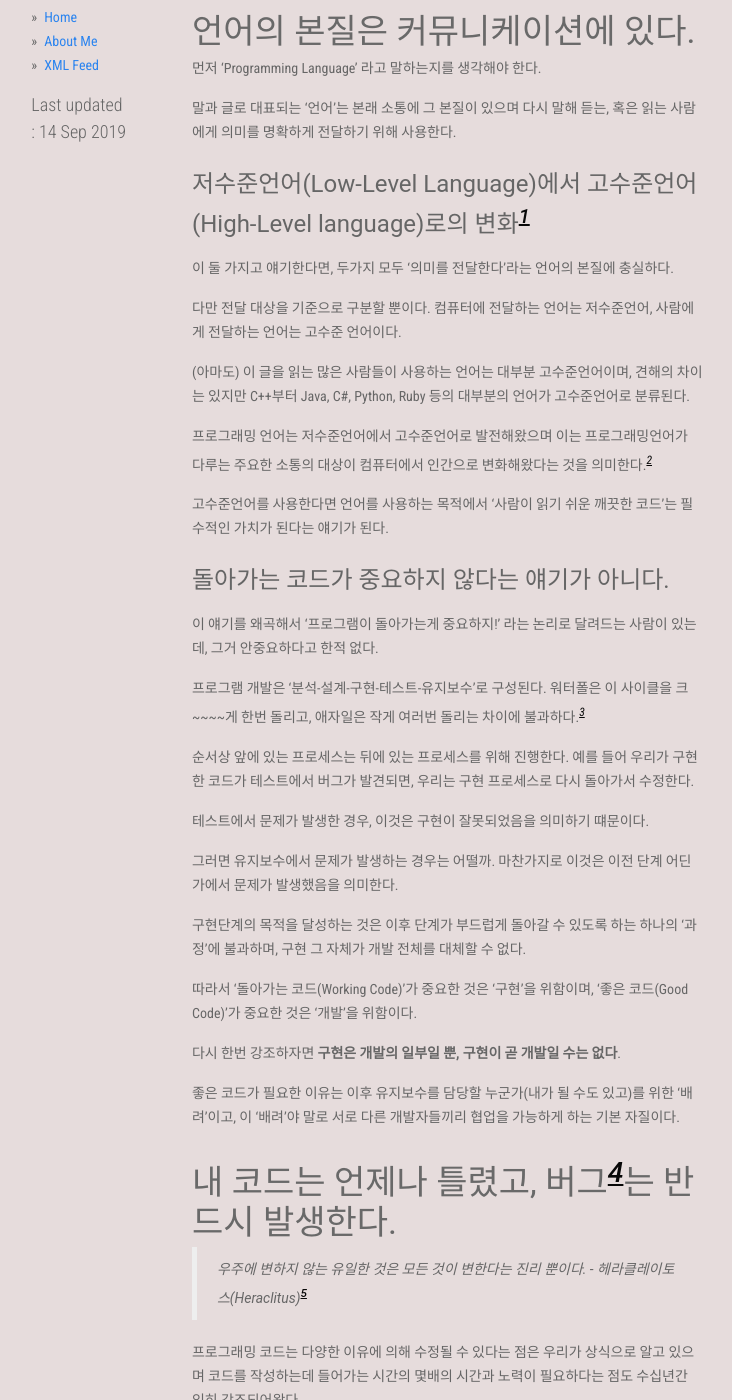
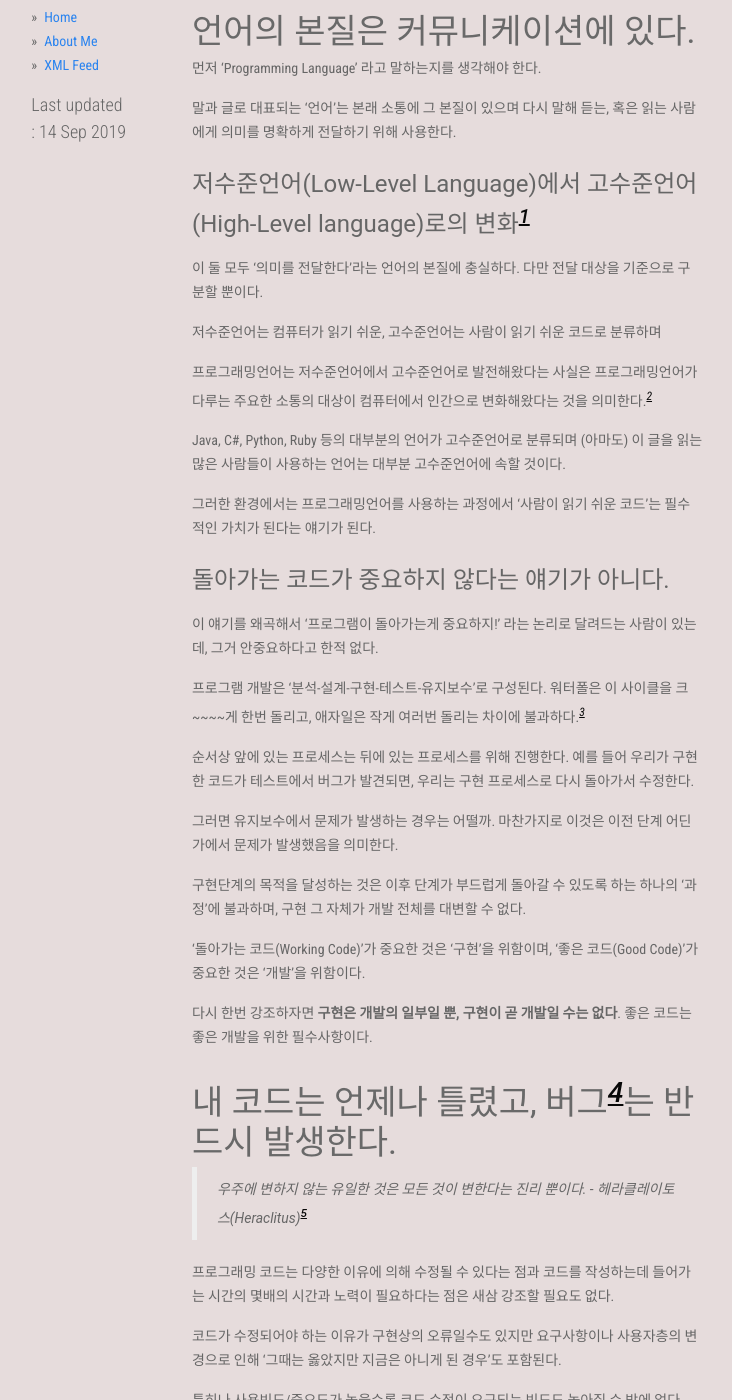
Before and after one commit to CyanRYi/cyanryi.github.io, a Jekyll site: the page built from _posts/ko/2019-09-14-Maketh-Readable-Code.md, in a window 1280 px wide and 1400 px high, scrolled down 392 px. Shown: the whole window, without its empty margins (140-872 px from the left). Built offline with Jekyll 4.4.1, drawn with Linux system fonts in a browser that asks for light colours; some of the changed text lies outside the part shown.

Commit message:
2차 퇴고

```diff
--- a/_posts/ko/2019-09-14-Maketh-Readable-Code.md
+++ b/_posts/ko/2019-09-14-Maketh-Readable-Code.md
@@ -20,15 +20,15 @@ Clean Code에 대한 두가지 시선이 존재한다.
 
 #### 저수준언어(Low-Level Language)에서 고수준언어(High-Level language)로의 변화[^1]
 
-이 둘 가지고 얘기한다면, 두가지 모두 '의미를 전달한다'라는 언어의 본질에 충실하다.
+이 둘 모두 '의미를 전달한다'라는 언어의 본질에 충실하다. 다만 전달 대상을 기준으로 구분할 뿐이다.
 
-다만 전달 대상을 기준으로 구분할 뿐이다. 컴퓨터에 전달하는 언어는 저수준언어, 사람에게 전달하는 언어는 고수준 언어이다.
+저수준언어는 컴퓨터가 읽기 쉬운, 고수준언어는 사람이 읽기 쉬운 코드로 분류하며
 
-(아마도) 이 글을 읽는 많은 사람들이 사용하는 언어는 대부분 고수준언어이며, 견해의 차이는 있지만 C++부터 Java, C#, Python, Ruby 등의 대부분의 언어가 고수준언어로 분류된다.
+프로그래밍언어는 저수준언어에서 고수준언어로 발전해왔다는 사실은 프로그래밍언어가 다루는 주요한 소통의 대상이 컴퓨터에서 인간으로 변화해왔다는 것을 의미한다.[^2]
 
-프로그래밍 언어는 저수준언어에서 고수준언어로 발전해왔으며 이는 프로그래밍언어가 다루는 주요한 소통의 대상이 컴퓨터에서 인간으로 변화해왔다는 것을 의미한다.[^2]
+Java, C#, Python, Ruby 등의 대부분의 언어가 고수준언어로 분류되며 (아마도) 이 글을 읽는 많은 사람들이 사용하는 언어는 대부분 고수준언어에 속할 것이다.
 
-고수준언어를 사용한다면 언어를 사용하는 목적에서 '사람이 읽기 쉬운 깨끗한 코드'는 필수적인 가치가 된다는 얘기가 된다.
+그러한 환경에서는 프로그래밍언어를 사용하는 과정에서 '사람이 읽기 쉬운 코드'는 필수적인 가치가 된다는 얘기가 된다.
 
 #### 돌아가는 코드가 중요하지 않다는 얘기가 아니다.
 
@@ -38,28 +38,26 @@ Clean Code에 대한 두가지 시선이 존재한다.
 
 순서상 앞에 있는 프로세스는 뒤에 있는 프로세스를 위해 진행한다. 예를 들어 우리가 구현한 코드가 테스트에서 버그가 발견되면, 우리는 구현 프로세스로 다시 돌아가서 수정한다.
 
-테스트에서 문제가 발생한 경우, 이것은 구현이 잘못되었음을 의미하기 떄문이다.
-
 그러면 유지보수에서 문제가 발생하는 경우는 어떨까. 마찬가지로 이것은 이전 단계 어딘가에서 문제가 발생했음을 의미한다.
 
-구현단계의 목적을 달성하는 것은 이후 단계가 부드럽게 돌아갈 수 있도록 하는 하나의 '과정'에 불과하며, 구현 그 자체가 개발 전체를 대체할 수 없다.
+구현단계의 목적을 달성하는 것은 이후 단계가 부드럽게 돌아갈 수 있도록 하는 하나의 '과정'에 불과하며, 구현 그 자체가 개발 전체를 대변할 수 없다.
 
-따라서 '돌아가는 코드(Working Code)'가 중요한 것은 '구현'을 위함이며, '좋은 코드(Good Code)'가 중요한 것은 '개발'을 위함이다.
+'돌아가는 코드(Working Code)'가 중요한 것은 '구현'을 위함이며, '좋은 코드(Good Code)'가 중요한 것은 '개발'을 위함이다.
 
-다시 한번 강조하자면 **구현은 개발의 일부일 뿐, 구현이 곧 개발일 수는 없다**.
-
-좋은 코드가 필요한 이유는 이후 유지보수를 담당할 누군가(내가 될 수도 있고)를 위한 '배려'이고, 이 '배려'야 말로 서로 다른 개발자들끼리 협업을 가능하게 하는 기본 자질이다.
+다시 한번 강조하자면 **구현은 개발의 일부일 뿐, 구현이 곧 개발일 수는 없다**. 좋은 코드는 좋은 개발을 위한 필수사항이다.
 
 ### 내 코드는 언제나 틀렸고, 버그[^4]는 반드시 발생한다.
 
 > 우주에 변하지 않는 유일한 것은 모든 것이 변한다는 진리 뿐이다.
     - 헤라클레이토스(Heraclitus)[^5]
 
-프로그래밍 코드는 다양한 이유에 의해 수정될 수 있다는 점은 우리가 상식으로 알고 있으며 코드를 작성하는데 들어가는 시간의 몇배의 시간과 노력이 필요하다는 점도 수십년간 익히 강조되어왔다.
+프로그래밍 코드는 다양한 이유에 의해 수정될 수 있다는 점과 코드를 작성하는데 들어가는 시간의 몇배의 시간과 노력이 필요하다는 점은 새삼 강조할 필요도 없다.
 
 코드가 수정되어야 하는 이유가 구현상의 오류일수도 있지만 요구사항이나 사용자층의 변경으로 인해 '그때는 옳았지만 지금은 아니게 된 경우'도 포함된다.
 
-사용빈도가 높고 중요할수록 수정빈도는 높아지며 반대로 수정되지 않는 코드가 있다면, 그 코드는 사용되지 않는 '죽은' 코드이거나 그에 준하는 상태일 확률이 높다.
+특히나 사용빈도/중요도가 높을수록 코드 수정이 요구되는 빈도도 높아질 수 밖에 없다.
+
+그리고 이러한 경우에 우리는 최소한의 수정으로 영향을 줄여야 한다. 마치 [이 글](http://woowabros.github.io/study/2019/03/20/cleancode.html)의 내용처럼...
 
 #### 자연어로 이해해보자.
 
```
